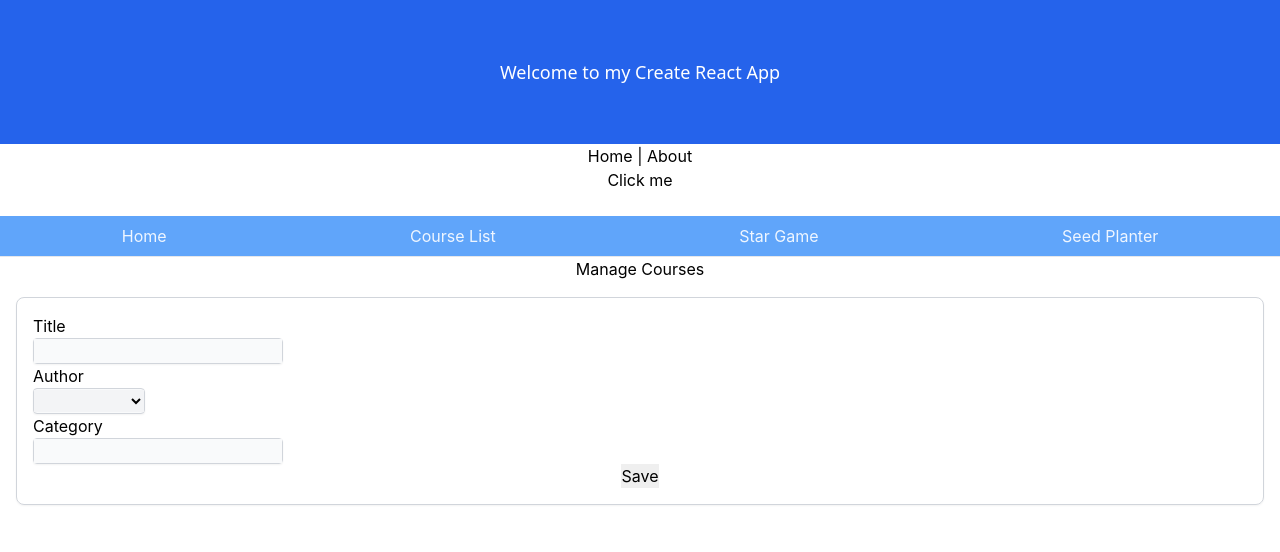
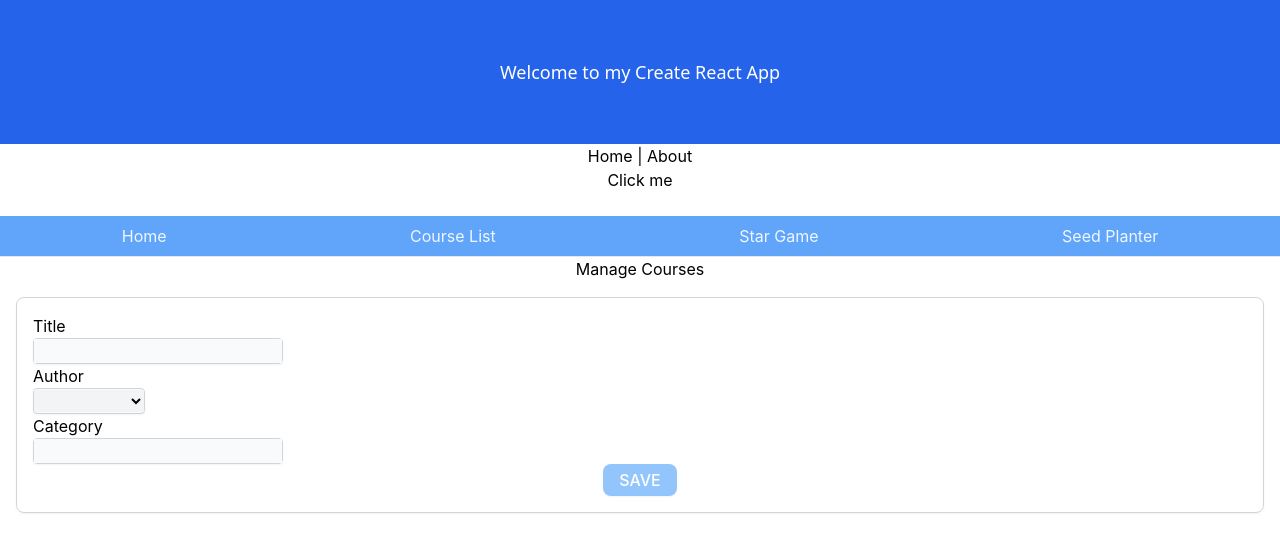
Before and after one commit to stujmar/banner-ninja, a React (Create React App) app: page /course in a window 1280 px wide. Shown: the top 552 px of the page. Built offline with nearby package versions, Linux system fonts and the light colour scheme; no server answers.

Commit message:
[sm] styled save button

```diff
--- a/src/components/temp/CourseForm.js
+++ b/src/components/temp/CourseForm.js
@@ -53,12 +53,10 @@ const CourseForm = (props) => {
                 error={props.errors.category}
             />
 
-            <input type="submit" value="Save" className="btn bt-primary" />
+            <button type="submit" value="Save" className="px-4 py-1 font-medium bg-blue-300 text-white shadow-sm rounded-lg hover:bg-blue-400">SAVE</button>
         </form>
     )
 }
-
-export default CourseForm;
 
 CourseForm.propTypes = {
     course: PropTypes.object.isRequired,
@@ -66,3 +64,5 @@ CourseForm.propTypes = {
     onChange: PropTypes.func.isRequired,
     errors: PropTypes.object.isRequired
 };
+
+export default CourseForm;
```
